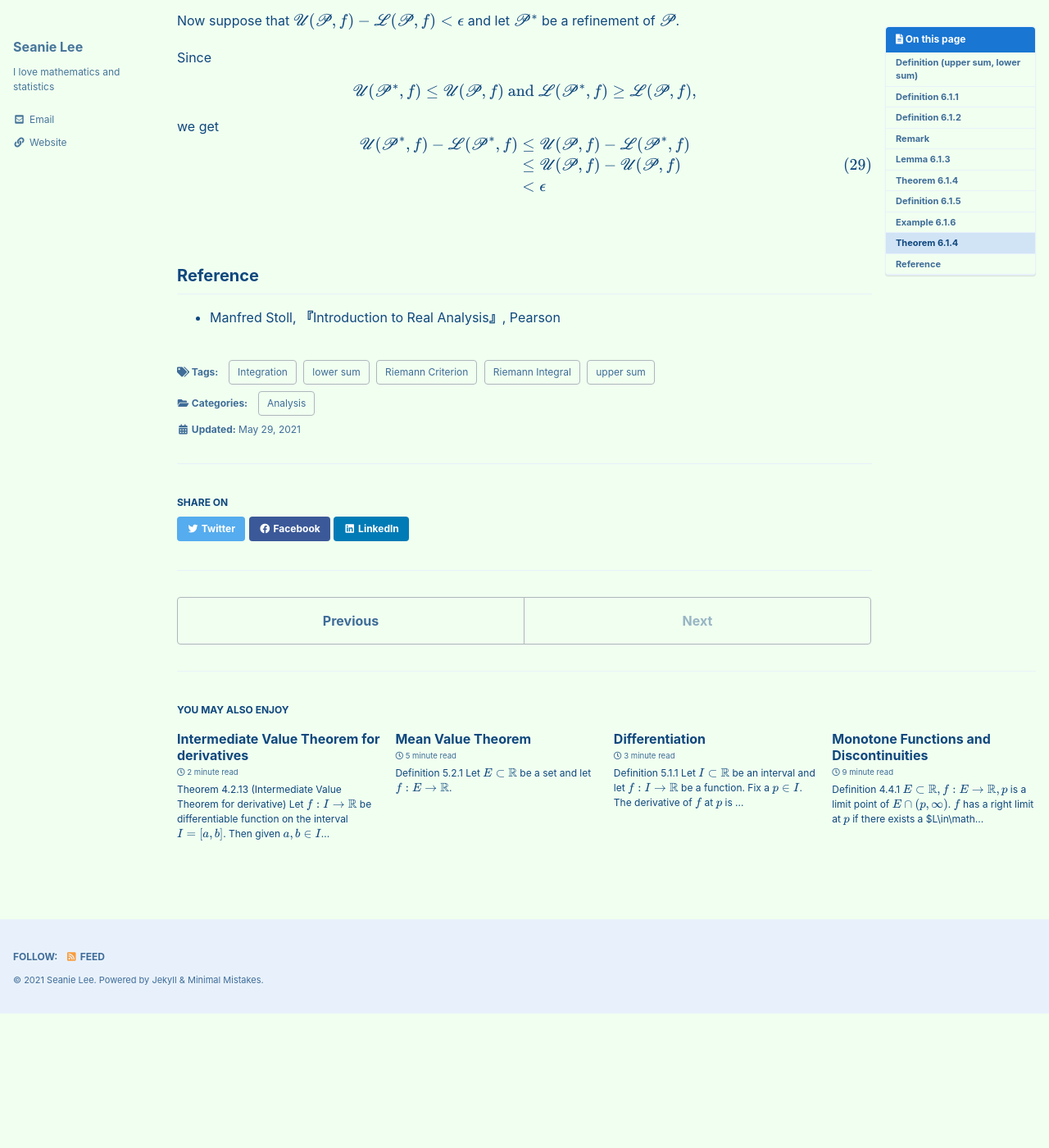
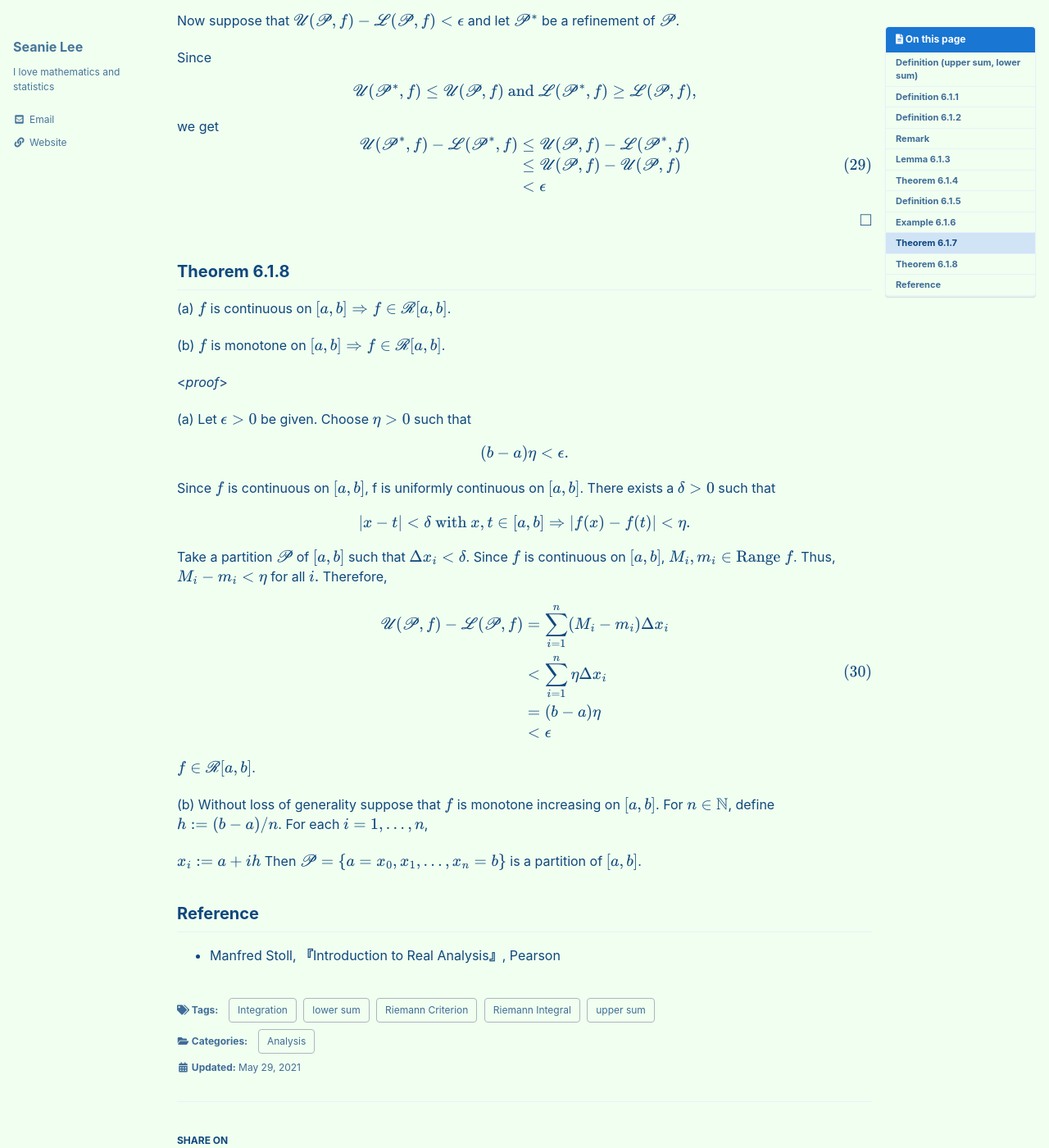
Before and after one commit to seanie12/blog, a Jekyll site: the page built from _posts/2021-05-29-upper_lower_sum.md, in a window 1280 px wide and 1400 px high, scrolled down 6863 px. Shown: the whole window at 82% size. Built offline with Jekyll 4.4.1, drawn with Linux system fonts in a browser that asks for light colours; cached includes are drawn as plain includes; formulas are drawn with MathJax 3; before the commit the page ends 8099 px from its top, so only the background shows below that; some of the changed text lies outside the part shown.

Commit message:
Update 2021-05-29-upper_lower_sum.md

```diff
--- a/_posts/2021-05-29-upper_lower_sum.md
+++ b/_posts/2021-05-29-upper_lower_sum.md
@@ -348,7 +348,7 @@ $$
 $$\tag*{$\square$}$$
 
 
-## Theorem 6.1.4
+## Theorem 6.1.7
 $f$ is a bounded real-valued function on closed and bounded interval $[a,b]$.
 
 $$
@@ -433,5 +433,49 @@ $$
 $$
 
 $$\tag*{$\square$}$$
+
+
+## Theorem 6.1.8
+(a) $f$ is continuous on $[a,b] \Rightarrow f\in\mathscr{R}[a,b]$.
+
+(b) $f$ is monotone on $[a,b] \Rightarrow f\in\mathscr{R}[a,b]$.
+
+<*proof*>
+
+(a) Let $\epsilon >0$ be given. Choose $\eta>0$ such that
+
+$$
+(b-a)\eta < \epsilon.
+$$
+
+Since $f$ is continuous on $[a,b]$, f is uniformly continuous on $[a,b]$. There exists a $\delta>0$ such that
+
+$$
+|x-t|<\delta \text{ with } x,t \in [a,b] \Rightarrow \left|f(x)-f(t) \right| < \eta.
+$$
+
+Take a partition $\mathscr{P}$ of $[a,b]$ such that $\Delta x_i < \delta$. Since $f$ is continuous on $[a,b]$, $M_i, m_i \in \text{Range }f$. Thus, $M_i - m_i <\eta$ for all $i.$ Therefore,
+
+$$
+\begin{align}
+\begin{split}
+\mathscr{U}(\mathscr{P},f) - \mathscr{L}(\mathscr{P},f) &= \sum_{i=1}^n(M_i - m_i)\Delta x_i \\
+&< \sum_{i=1}^n \eta\Delta x_i \\
+&=(b-a)\eta \\
+&< \epsilon
+\end{split}
+\end{align}
+$$
+
+$f\in \mathscr{R}[a,b]$.
+
+
+(b) Without loss of generality suppose that $f$ is monotone increasing on $[a,b]$. For $n\in\mathbb{N}$,  define $h:=(b-a)/n$. For each $i=1,\ldots,n$,
+
+$$
+x_i := a+ih
+$$
+Then $$\mathscr{P}=\{a=x_0, x_1, \ldots, x_n=b\}$$ is a partition of $[a,b]$.
+
 ## Reference
 -  Manfred Stoll,  **『**Introduction to Real Analysis**』**, Pearson
```
